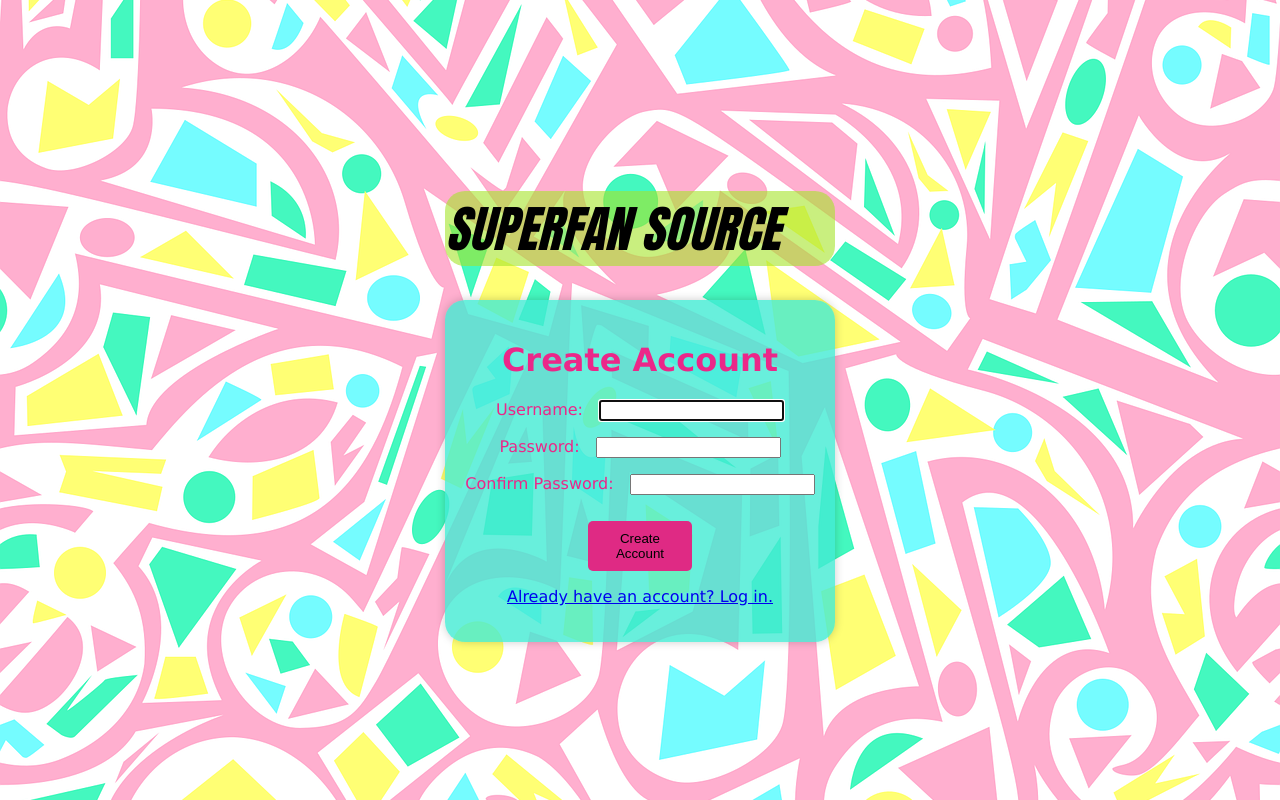
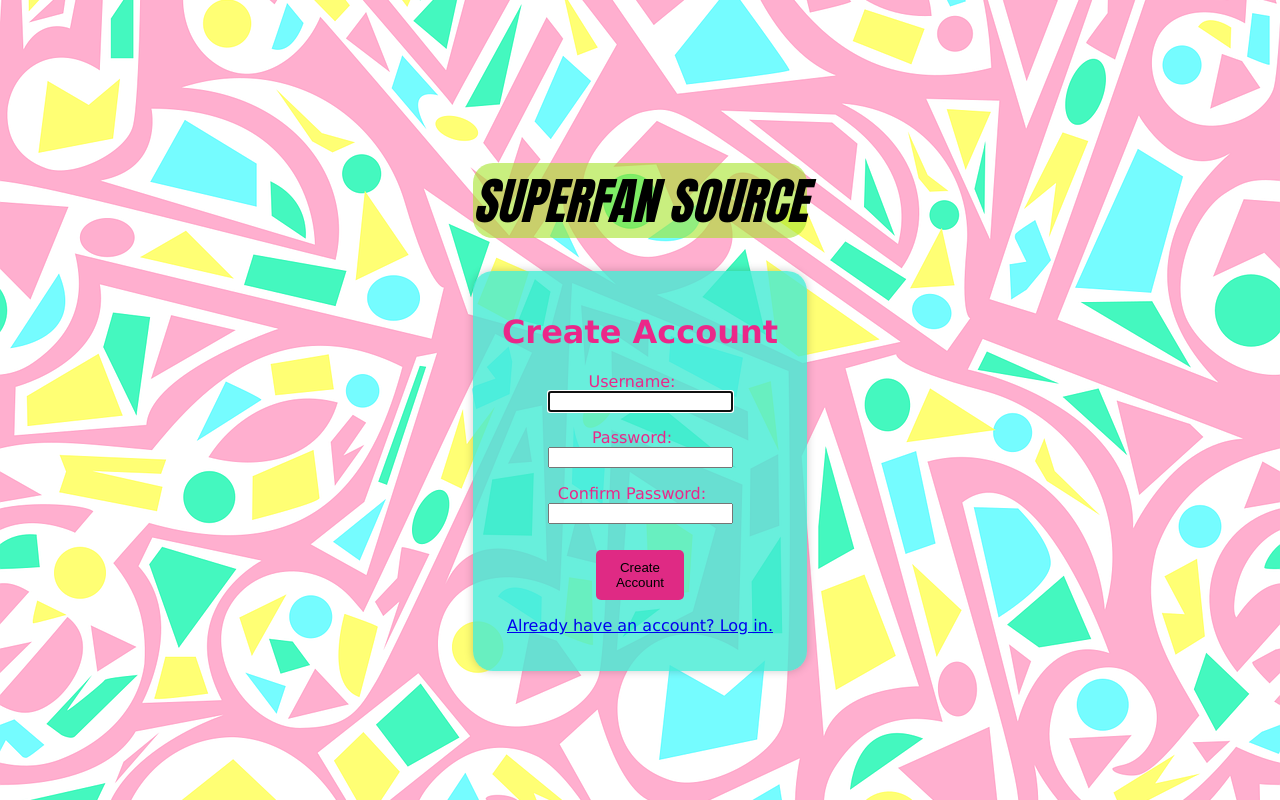
Before and after one commit to littsdj/superfan-source, a Vue app in the folder vue/: page /register in a window 1280 px wide. Built offline with nearby package versions, Linux system fonts and the light colour scheme.

Commit message:
login/register page work

```diff
--- a/vue/src/components/BandPage.vue
+++ b/vue/src/components/BandPage.vue
@@ -108,7 +108,6 @@ export default {
   display: flex;
   flex-direction: column;
   align-items: center;
-
 }
 #uploadButton {
   width: 100px;
--- a/vue/src/components/sidebar.vue
+++ b/vue/src/components/sidebar.vue
@@ -47,7 +47,6 @@ export default {};
   padding-bottom: 15px;
   text-align: center;
   font-size: 20pt;
-  font-weight: bolder;
   font-family: fantasy;
   opacity: 1;
   background-color: rgb(255, 105, 180, 1);
--- a/vue/src/views/Login.vue
+++ b/vue/src/views/Login.vue
@@ -96,7 +96,7 @@ export default {
   display: flex;
   justify-content: center;
   align-items: center;
-  height: 100vh;
+  height: 85vh;
   position: relative; /* Add position relative to create a stacking context */
 }
 
@@ -146,6 +146,10 @@ export default {
   margin-top: 10px;
 }
 
+label {
+  display: block;
+}
+
 .form-input-group {
   margin-bottom: 0.5rem;
 }
--- a/vue/src/views/Register.vue
+++ b/vue/src/views/Register.vue
@@ -162,6 +162,10 @@ label {
   );
 }
 
+label {
+  display: block;
+}
+
 #header{
   font-family: Impact, Haettenschweiler, 'Arial Narrow Bold', sans-serif;
   font-style: italic;
```
